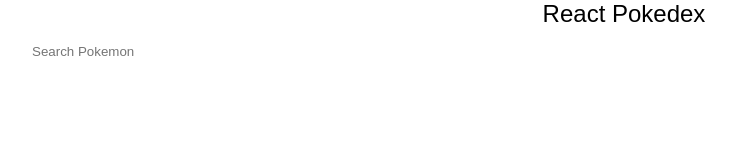
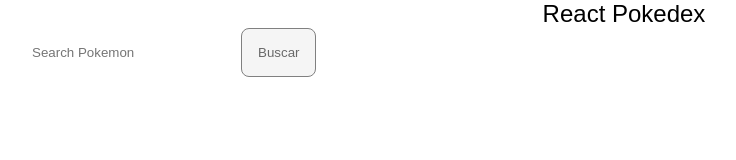
Before and after one commit to alvaroaxsmith/react-pokedex, a React (Create React App) app: page / in a window 1280 px wide. Shown: the top 160 px of the page, without its empty margins (16-752 px from the left). Built offline with nearby package versions, Linux system fonts and the light colour scheme.

Commit message:
feat: add useState & search button

```diff
--- a/src/components/Searchbar.js
+++ b/src/components/Searchbar.js
@@ -1,16 +1,21 @@
-import React from "react";
+import React, {useState} from "react";
 
 const Searchbar = () => {
-  let search = "";
+  const [search, setSearch] = useState("dito");
   const onChangeHandler = (e) => {
-    console.log("pokemon: ",e.target.value);
-    search = e.target.value;
+    setSearch(e.target.value)
   };
+
+  const onButtonClickHandler = () => {
+    console.log("search: ", search);
+  }
   return (
     <div className="searchbar-container">
       <div className="searchbar">
         <input type="text" placeholder="Search Pokemon" onChange={onChangeHandler}/>
-        {search}
+      </div>
+      <div className="searchbar-btn">
+        <button onClick={onButtonClickHandler} >Buscar</button>
       </div>
     </div>
   );
```
